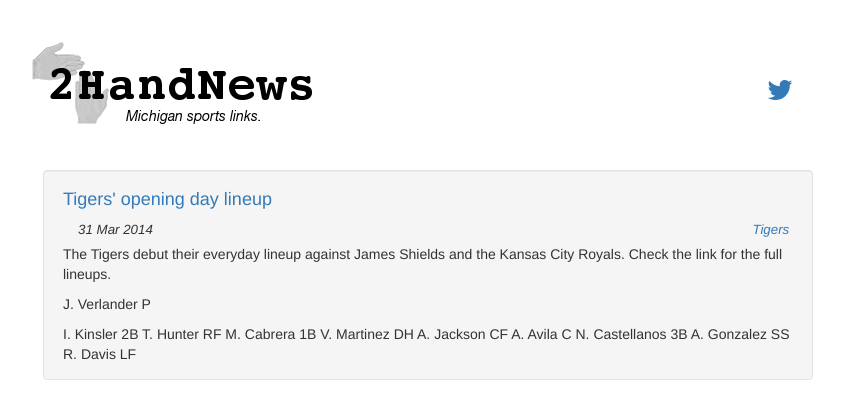
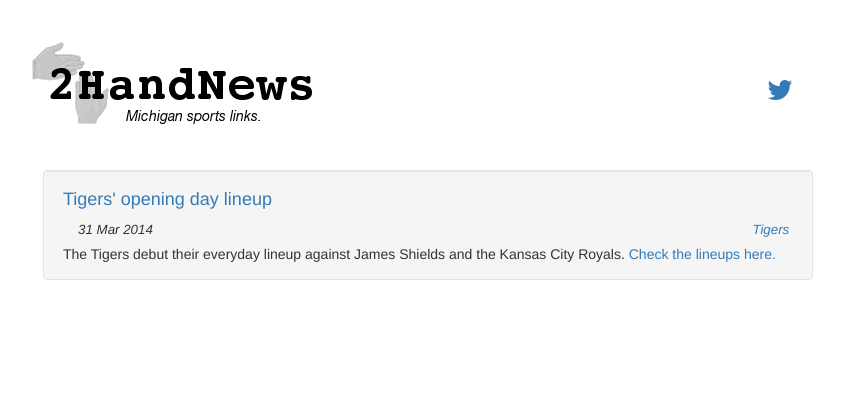
Before and after one commit to aftco/aftco.github.io, a Jekyll site: the page built from _posts/2014-03-31-11-07-tigers-opening-day-lineup.md, in a window 1280 px wide. Shown: the top 419 px of the page, without its empty margins (212-1056 px from the left). Built offline with Jekyll 4.4.1, drawn with Linux system fonts in a browser that asks for light colours; nearby versions of some CDN libraries; Markdown is read by kramdown in place of the engine named in the settings.

Commit message:
Update 2014-03-31-11-07-tigers-opening-day-lineup.md

```diff
--- a/_posts/2014-03-31-11-07-tigers-opening-day-lineup.md
+++ b/_posts/2014-03-31-11-07-tigers-opening-day-lineup.md
@@ -5,16 +5,4 @@
 link: http://espn.go.com/mlb/boxscore?id=340331106
 ---
 
-The Tigers debut their everyday lineup against James Shields and the Kansas City Royals.  Check the link for the full lineups.
-
-J. Verlander P
-
-I. Kinsler 2B
-T. Hunter RF
-M. Cabrera 1B
-V. Martinez DH
-A. Jackson CF
-A. Avila C
-N. Castellanos 3B
-A. Gonzalez SS
-R. Davis LF
+The Tigers debut their everyday lineup against James Shields and the Kansas City Royals.  [Check the lineups here.](link: http://espn.go.com/mlb/boxscore?id=340331106)
```
